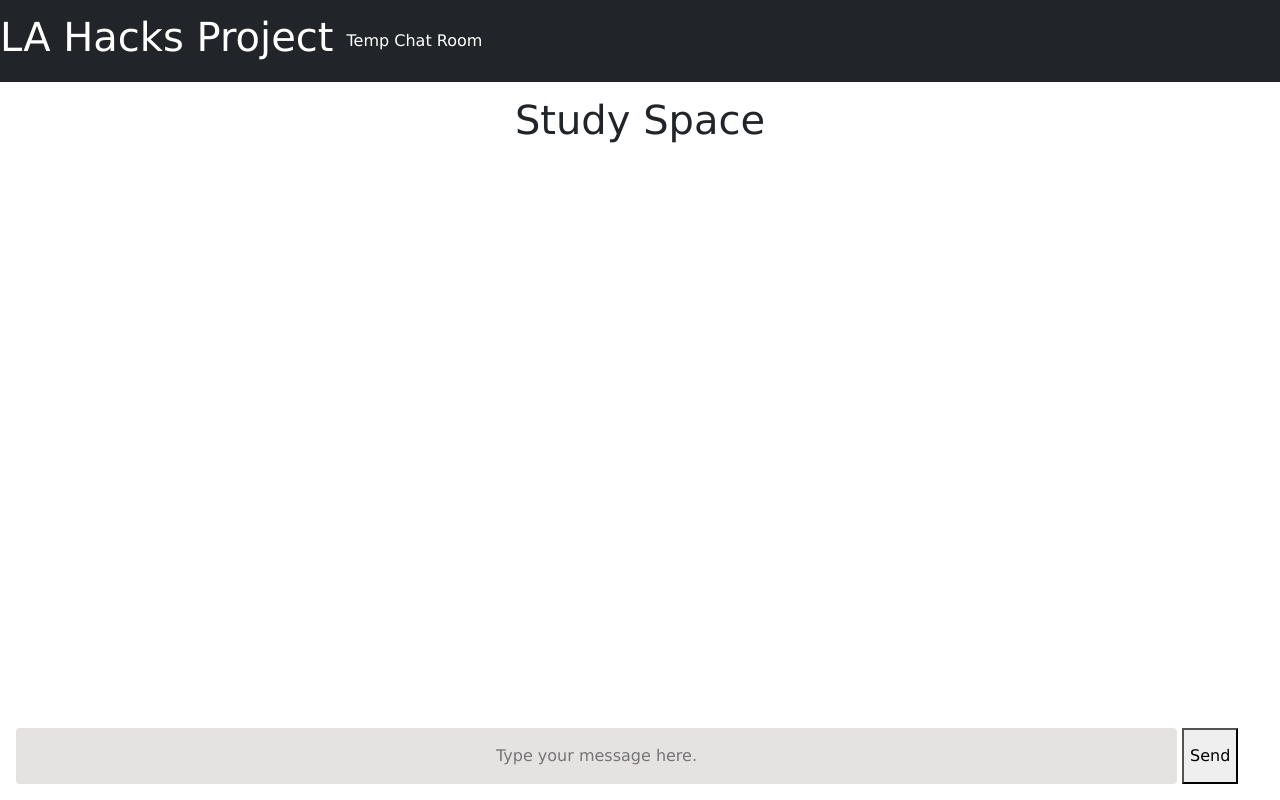
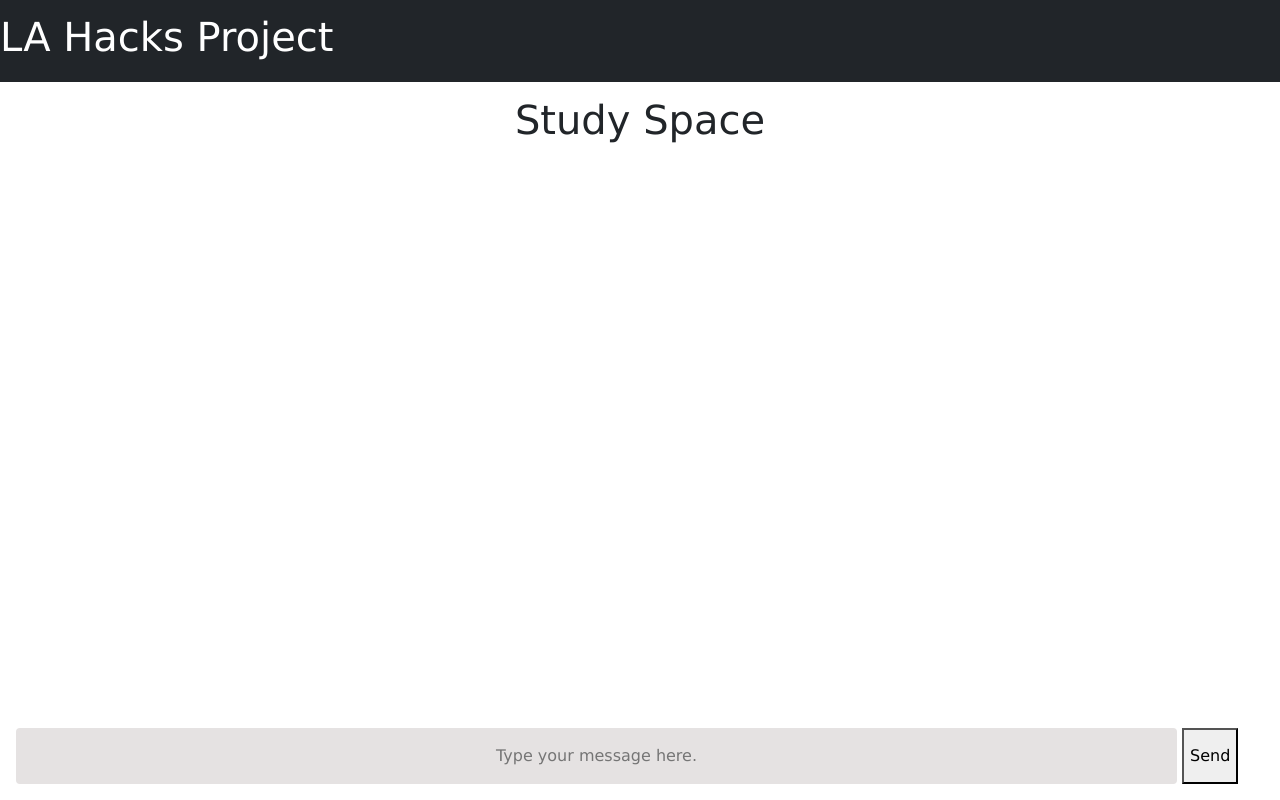
Before and after one commit to iZyns/LAHacks2023, a React (Create React App) app in the folder frontend/: page /groups in a window 1280 px wide. Built offline with nearby package versions, Linux system fonts and the light colour scheme.

Commit message:
Redirect

```diff
--- a/frontend/src/components/navigationBar.js
+++ b/frontend/src/components/navigationBar.js
@@ -8,9 +8,6 @@ function NavigationBar() {
         <div style={{display: "flex", alignItems: "center", textDecorationColor: "white"}}>
 
           <Navbar.Brand href="/home" style={{marginRight: "auto", textDecoration: "none", color: "white"}}><h1>LA Hacks Project</h1></Navbar.Brand> &nbsp;
-          <Nav className="me-auto">
-            <Nav.Link href="/groups" style={{textDecoration: "none", color: "white"}}>Temp Chat Room</Nav.Link>
-          </Nav>
 
         </div> <hr />
       </Navbar>
--- a/frontend/src/pages/Table.js
+++ b/frontend/src/pages/Table.js
@@ -68,7 +68,7 @@ const Table = () =>{
                   {data.map((row) => (
                     row.map((column, index) => (
                       <tr key={index}>
-                          <td ><a style={{textDecoration: "none"}} href ="http://localhost:3000/chat/algebra">&rarr;</a> Name of Group</td>
+                          <td ><a style={{textDecoration: "none"}} href ="http://localhost:3000/groups">&rarr;</a> Name of Group</td>
                           <td>{column.numOfUsers}</td>
                           <td>{column.lastMessageTime}</td>
                       </tr>
```
